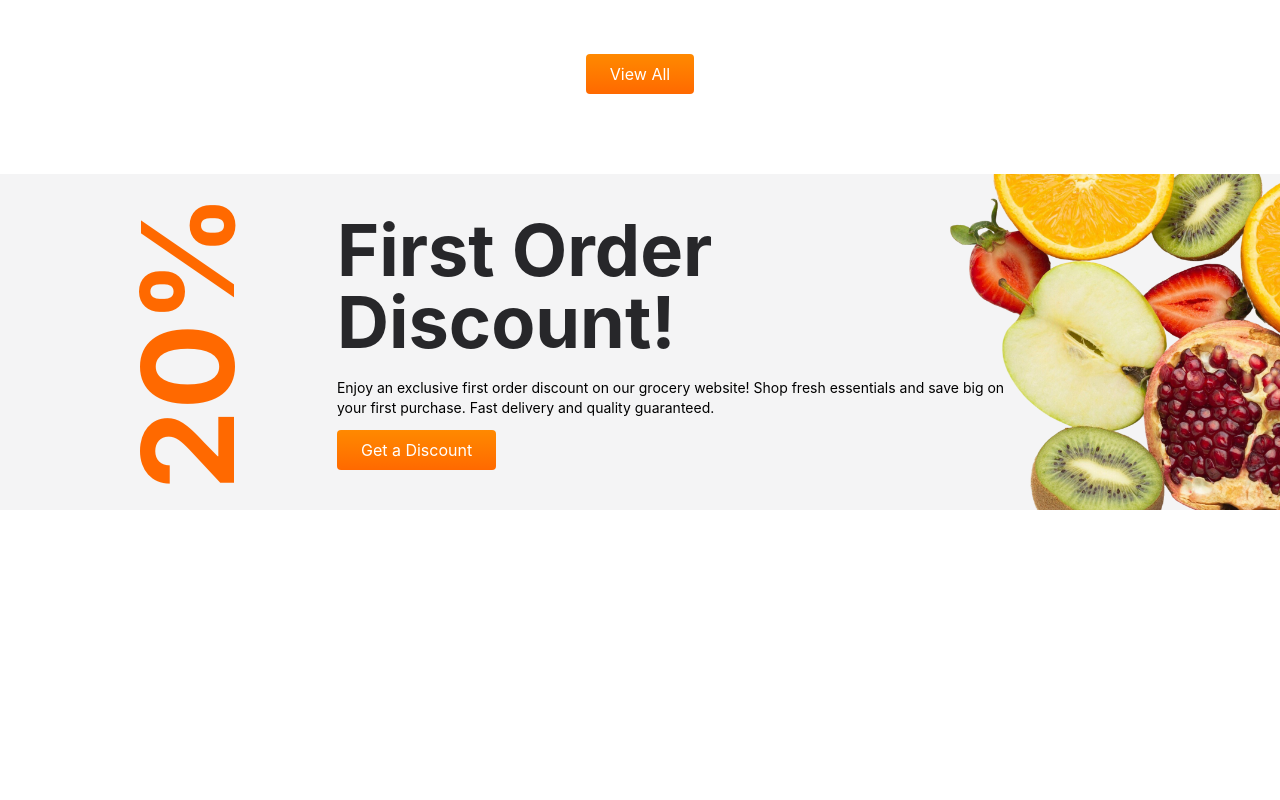
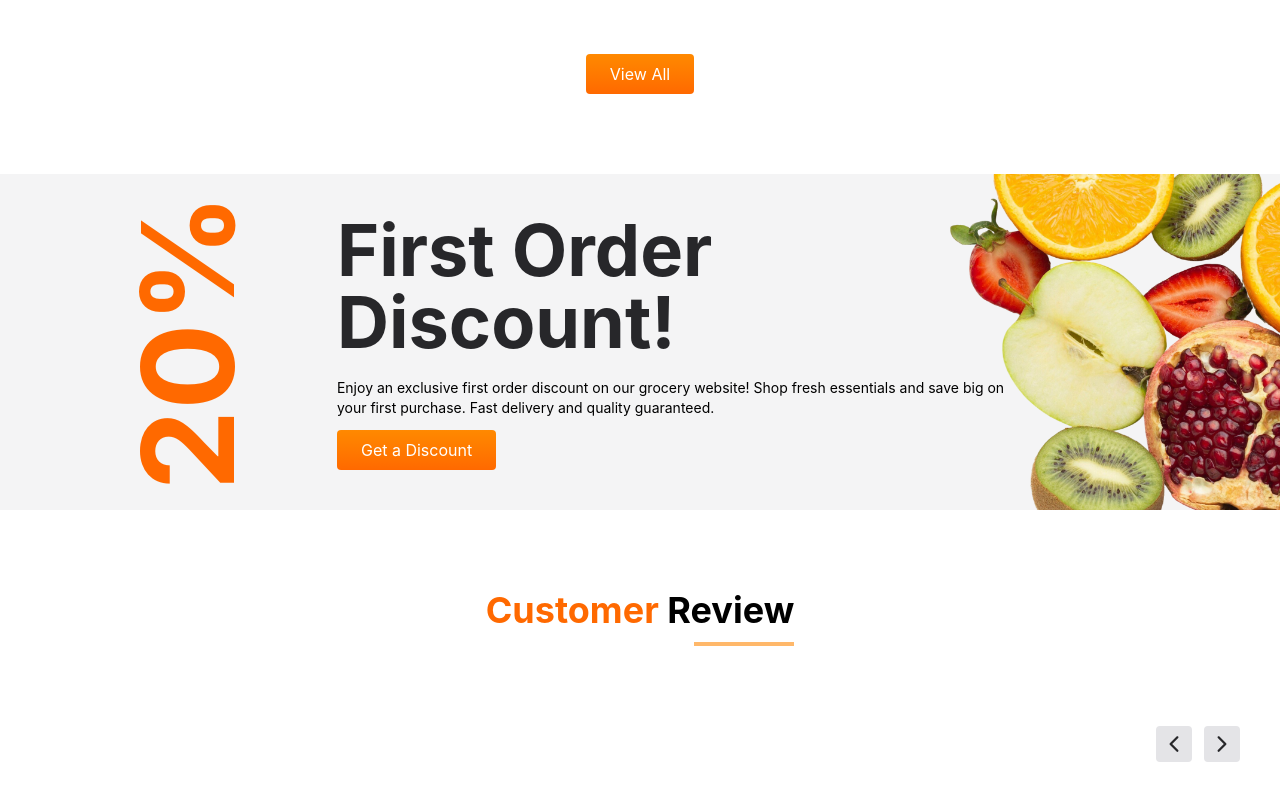
Before and after one commit to rakibulPro2/Grocify-ecommerce-website, a React (Vite) app: page / in a window 1280 px wide. Shown: the part 3646-4446 px from the top of the page. Before the commit the page ends 4156 px from the top, so only its background shows below. Built offline with nearby package versions, Linux system fonts and the light colour scheme.

Commit message:
testomonial heading

```diff
--- a/src/components/Discount/Discount.jsx
+++ b/src/components/Discount/Discount.jsx
@@ -8,7 +8,7 @@ const Discount = () => {
     <section className='bg-zinc-100 bg-contain bg-no-repeat bg-right' style={{backgroundImage: `url(${FreshFruitsImg})`}}>
         <div className="flex max-w-[1300px] mx-auto px-10 py-10">
             <span className='md:text-9xl text-5xl text-orange-500 font-bold transform -rotate-90 h-fit self-center'>20%</span>
-            <div className='md:max-w-[700px]'>
+            <div className='md:max-w-[700px] w-full'>
                 <h3 className='md:text-7xl text-3xl text-zinc-800 font-bold mb-5'>First Order Discount!</h3>
                 <p className='md:text-md text-sm mb-3 hidden md:flex'>Enjoy an exclusive first order discount on our grocery website! Shop fresh essentials and save big on your first purchase. Fast delivery and quality guaranteed.</p>
 
--- /dev/null
+++ b/src/components/Testomonials/Testomonials.jsx
@@ -0,0 +1,24 @@
+import React from 'react'
+import HeadinLine from '../HeadinLine/HeadinLine'
+import { IoIosArrowBack, IoIosArrowForward } from 'react-icons/io'
+
+const Testomonials = () => {
+  return (
+    <section>
+        <div className="max-w-[1300px] px-10 py-20">
+        <HeadinLine highlight="Customer" heading="Review" />
+        <div className="flex justify-end gap-3">
+            <button className='w-9 h-9 text-2xl flex justify-center items-center text-zinc-800 bg-zinc-200 hover:bg-orange-500 hover:text-white rounded-sm '  >
+                <IoIosArrowBack />
+            </button>
+            <button className='w-9 h-9  text-2xl flex justify-center items-center text-zinc-800 bg-zinc-200 hover:bg-orange-500 hover:text-white rounded-sm '>
+                <IoIosArrowForward />
+            </button>
+
+        </div>
+        </div>
+    </section>
+  )
+}
+
+export default Testomonials
--- a/src/pages/Home.jsx
+++ b/src/pages/Home.jsx
@@ -5,6 +5,7 @@ import Category from "../components/Category/Category";
 import Values from "../components/Values/Values";
 import Products from "../components/Products/Products";
 import Discount from "../components/Discount/Discount";
+import Testomonials from "../components/Testomonials/Testomonials";
 
 const Home = () => {
   return (
@@ -15,6 +16,7 @@ const Home = () => {
       <Values />
       <Products />
       <Discount />
+      <Testomonials />
     </>
   );
 };
```
